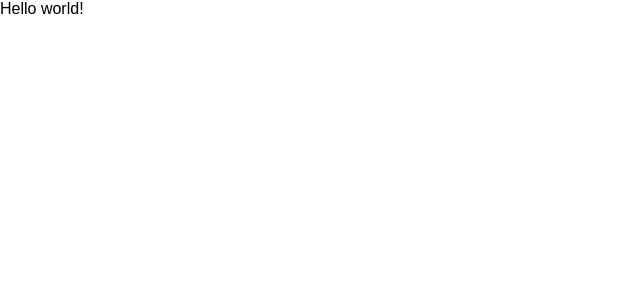
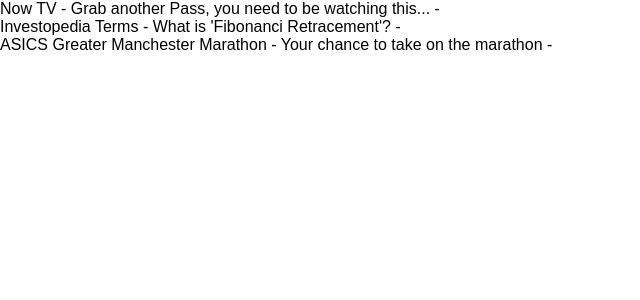
Before and after one commit to thl2ee/email-inbox, a React (Create React App) app: page / in a window 1280 px wide. Shown: the top 300 px of the page, without its empty margins (0-640 px from the left). Built offline with nearby package versions, Linux system fonts and the light colour scheme.

Commit message:
add: indexes and index item components

```diff
--- a/src/App.js
+++ b/src/App.js
@@ -1,4 +1,5 @@
 import React, { Component } from 'react';
+import Indexes from './components/Indexes'
 import './App.css';
 
 class App extends Component {
@@ -36,9 +37,14 @@
   }
 
   render() {
+    let emailIndexes = this.state.emails.map((email) => ({
+      name: email.from.name,
+      title: email.subject,
+      description: email.description
+    }));
     return (
       <div className="App">
-        Hello world!
+        <Indexes indexes={emailIndexes} />
       </div>
     );
   }
--- /dev/null
+++ b/src/components/IndexItem.js
@@ -0,0 +1,16 @@
+import React, { Component } from 'react';
+
+class IndexItem extends Component {
+  constructor() {
+    super();
+  }
+  render() {
+    return (
+      <div className="Indexes">
+        {this.props.index.name} - {this.props.index.title} - {this.props.index.description}
+      </div>
+    );
+  }
+}
+
+export default IndexItem;
--- /dev/null
+++ b/src/components/Indexes.js
@@ -0,0 +1,27 @@
+import React, { Component } from 'react';
+import IndexItem from './IndexItem';
+
+class Indexes extends Component {
+  constructor() {
+    super();
+    this.state = {
+      indexes: []
+    }
+  }
+  render() {
+    let indexItems;
+    let indexes = this.props.indexes;
+    if (indexes) {
+      indexItems = indexes.map((index) => (
+        <IndexItem key={index.name} index={index} />
+      ));
+    }
+    return (
+      <div className="Indexes">
+       {indexItems}
+      </div>
+    );
+  }
+}
+
+export default Indexes;
```
